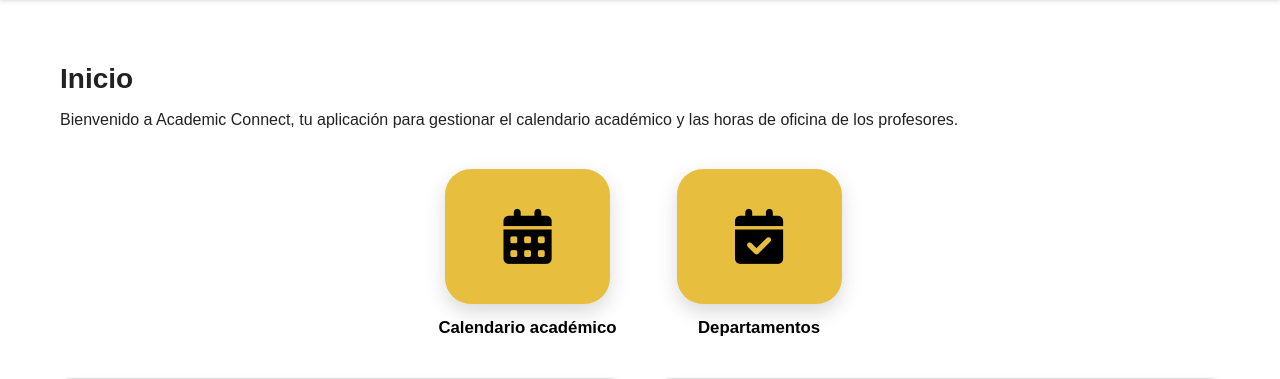
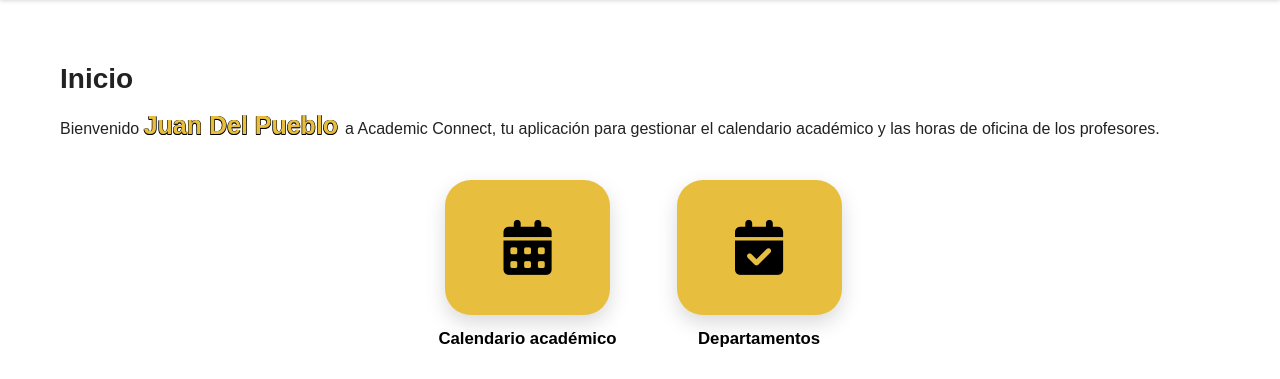
Before and after one commit to Ddeclet/Software_project, a Flask app: page /inicio in a window 1280 px wide. Shown: the part 92-471 px from the top of the page. Run offline with Flask 3, Linux system fonts and the light colour scheme; the visitor is signed in with stand-in values (Sample User, id 1); some libraries are stand-ins or nearby versions.

Commit message:
Agregar los nombres a la pantalla de inicio

```diff
--- a/static/css/style.css
+++ b/static/css/style.css
@@ -6,6 +6,17 @@
   margin: 0;
   background-color: #fff;
   color: #222;
+}
+
+.letter-border {
+  text-shadow:
+    -.5px -.5px 0 #000,
+     .5px -.5px 0 #000,
+    -.5px  .5px 0 #000,
+     .5px  .5px 0 #000;
+     font-size: 25px;
+     font-weight:bolder;
+     color: #e8be3f;
 }
 
 /* ====== BARRA SUPERIOR ====== */
--- a/templates/index.html
+++ b/templates/index.html
@@ -33,7 +33,7 @@
   <main>
     <h2>Inicio</h2>
     <p class="intro">
-      Bienvenido a Academic Connect, tu aplicación para gestionar el calendario académico y las horas de oficina de los profesores.
+      Bienvenido <span class="letter-border">Juan Del Pueblo </span> a Academic Connect, tu aplicación para gestionar el calendario académico y las horas de oficina de los profesores.
     </p>
 
     <!-- BOTONES RÁPIDOS estilo tarjetas amarillas -->
--- a/templates/profesores_home.html
+++ b/templates/profesores_home.html
@@ -32,7 +32,7 @@
   <main>
     <h2>Inicio</h2>
     <h3 class="intro">
-      Bienvenido a Academic Connect, tu aplicación para gestionar el calendario académico y las horas de oficina de los profesores.
+      Bienvenido <span class="letter-border">Luis Colón </span> a Academic Connect, tu aplicación para gestionar el calendario académico y tus horas de oficina.
     </h3>
 
     <!-- BOTONES RÁPIDOS -->
```
